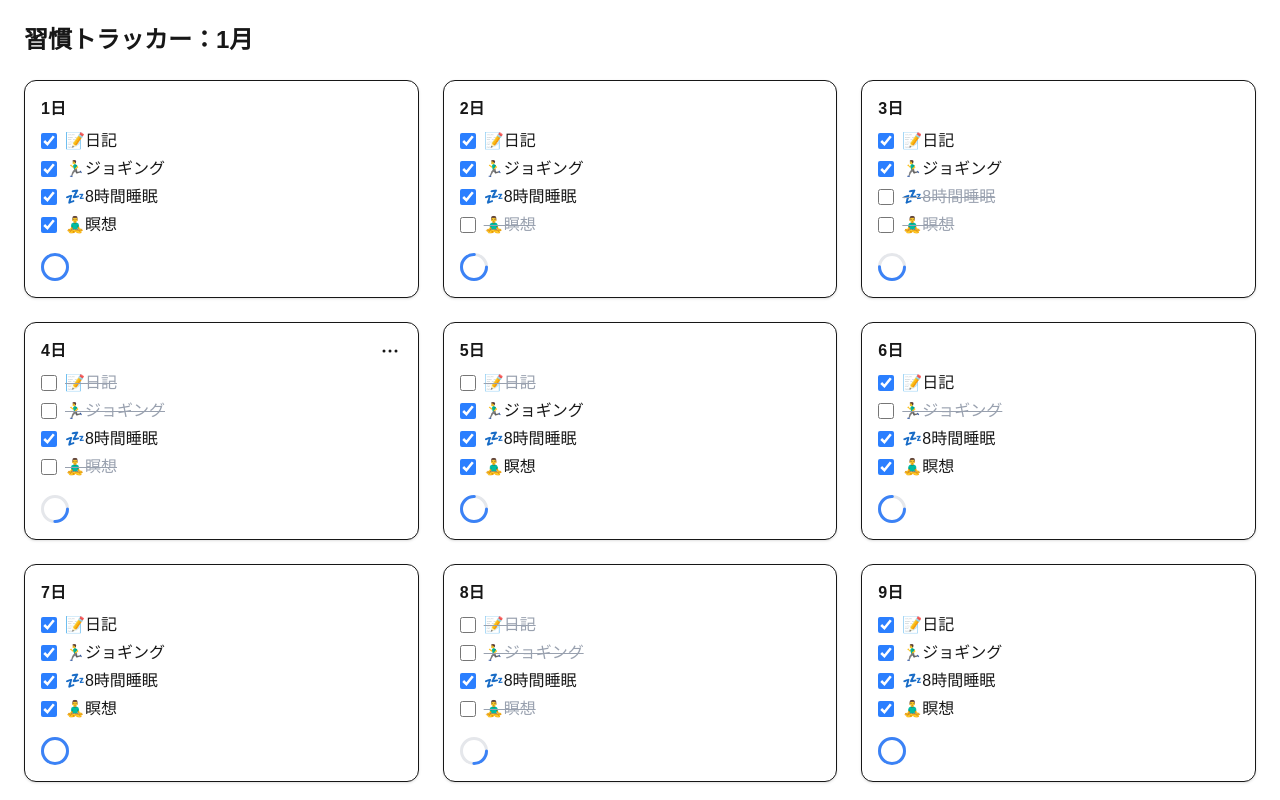
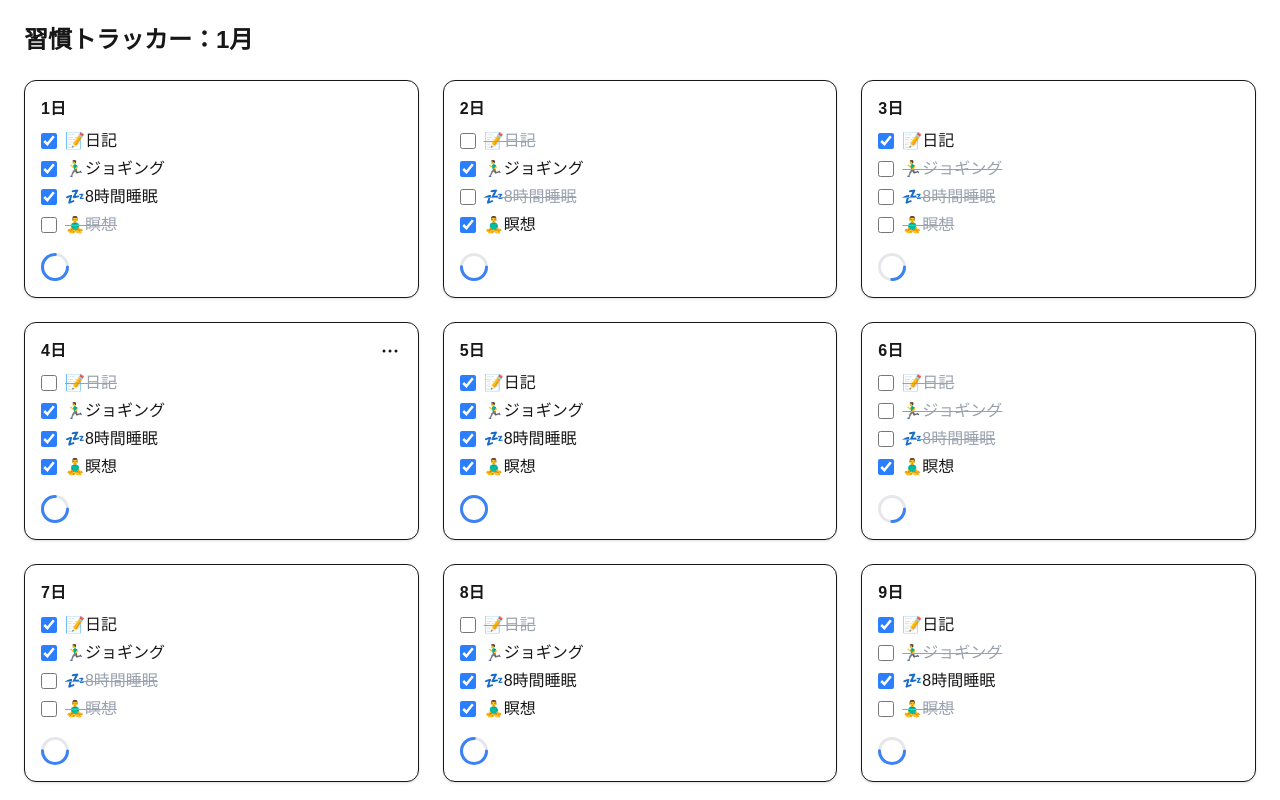
Before and after one commit to masakiwakabayashi/next_marketing_analysis, a Next.js app: page /habit-tracker in a window 1280 px wide. Shown: the top 800 px of the page. Built offline with nearby package versions, Linux system fonts and the light colour scheme.

Commit message:
update sample data in habit tracker page

```diff
--- a/src/app/habit-tracker/page.tsx
+++ b/src/app/habit-tracker/page.tsx
@@ -14,56 +14,19 @@ type Day = {
   checks: Record<string, boolean>;
 };
 
-const days: Day[] = [
-  {
-    date: 1,
-    checks: { diary: true, jogging: true, sleep: true, meditation: true },
-  },
-  {
-    date: 2,
-    checks: { diary: true, jogging: true, sleep: true, meditation: false },
-  },
-  {
-    date: 3,
-    checks: { diary: true, jogging: true, sleep: false, meditation: false },
-  },
-  {
-    date: 4,
-    checks: { diary: false, jogging: false, sleep: true, meditation: false },
-  },
-  {
-    date: 5,
-    checks: { diary: false, jogging: true, sleep: true, meditation: true },
-  },
-  {
-    date: 6,
-    checks: { diary: true, jogging: false, sleep: true, meditation: true },
-  },
-  {
-    date: 7,
-    checks: { diary: true, jogging: true, sleep: true, meditation: true },
-  },
-  {
-    date: 8,
-    checks: { diary: false, jogging: false, sleep: true, meditation: false },
-  },
-  {
-    date: 9,
-    checks: { diary: true, jogging: true, sleep: true, meditation: true },
-  },
-  {
-    date: 10,
-    checks: { diary: true, jogging: true, sleep: true, meditation: true },
-  },
-  {
-    date: 11,
-    checks: { diary: false, jogging: false, sleep: true, meditation: false },
-  },
-  {
-    date: 12,
-    checks: { diary: true, jogging: true, sleep: true, meditation: true },
-  },
-];
+const days: Day[] = Array.from({ length: 30 }, (_, i) => {
+  // パターン例: 日付ごとにチェック状態を変化させる
+  const date = i + 1;
+  return {
+    date,
+    checks: {
+      diary: date % 2 === 1, // 奇数日: 日記チェック
+      jogging: date % 3 !== 0, // 3の倍数以外: ジョギングチェック
+      sleep: date % 4 < 2, // 2日ごとにON/OFF
+      meditation: date % 5 === 0 || date % 2 === 0, // 5の倍数または偶数日
+    },
+  };
+});
 
 export default function HabitTrackerPage() {
   return (
```
